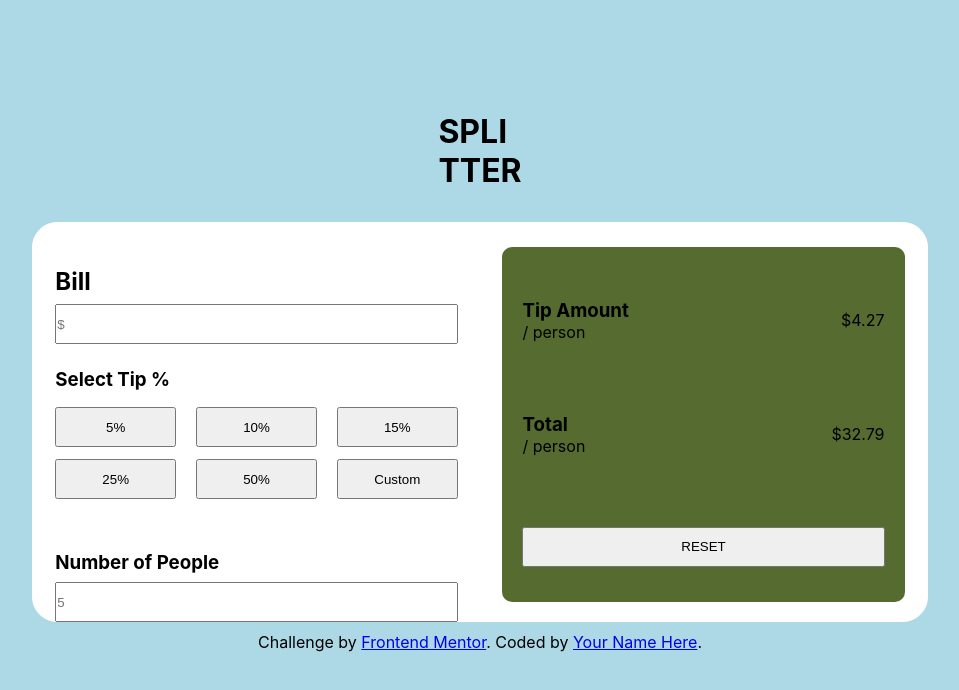
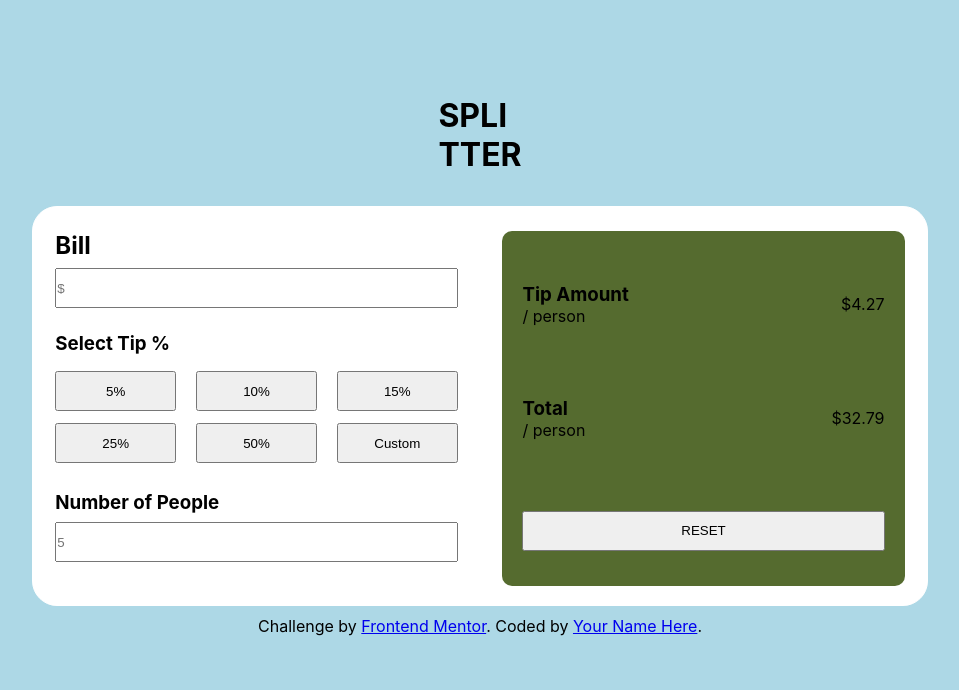
Before and after one commit to Marshnme/Tip-Calculator, a React (Create React App) app: page / in a window 1280 px wide. Shown: the top 690 px of the page, without its empty margins (160-1119 px from the left). Built offline with nearby package versions, Linux system fonts and the light colour scheme.

Commit message:
found some screensize issues on app. will work on fixing

```diff
--- a/src/App.css
+++ b/src/App.css
@@ -193,7 +193,7 @@ header{
 	.left-side{
 		width:45%;
 		height:95%;
-		margin-top: 20px;
+		/* margin-top: 20px; */
 	}
 
 	.results-parent{
@@ -205,7 +205,7 @@ header{
 	}
 	.container{
 		align-items: center;
-		margin-top:80px;
+		margin-top:5%;
 	}
 
 	main{
@@ -229,7 +229,7 @@ header{
 	}
 
 	.tip-selection-parent{
-		margin-bottom:40px;
+		/* margin-bottom:40px; */
 		/* margin-top:10px; */
 	}
 }
```
Also changed, not shown: 1 other file (tests, documents, lock files or other folders).
